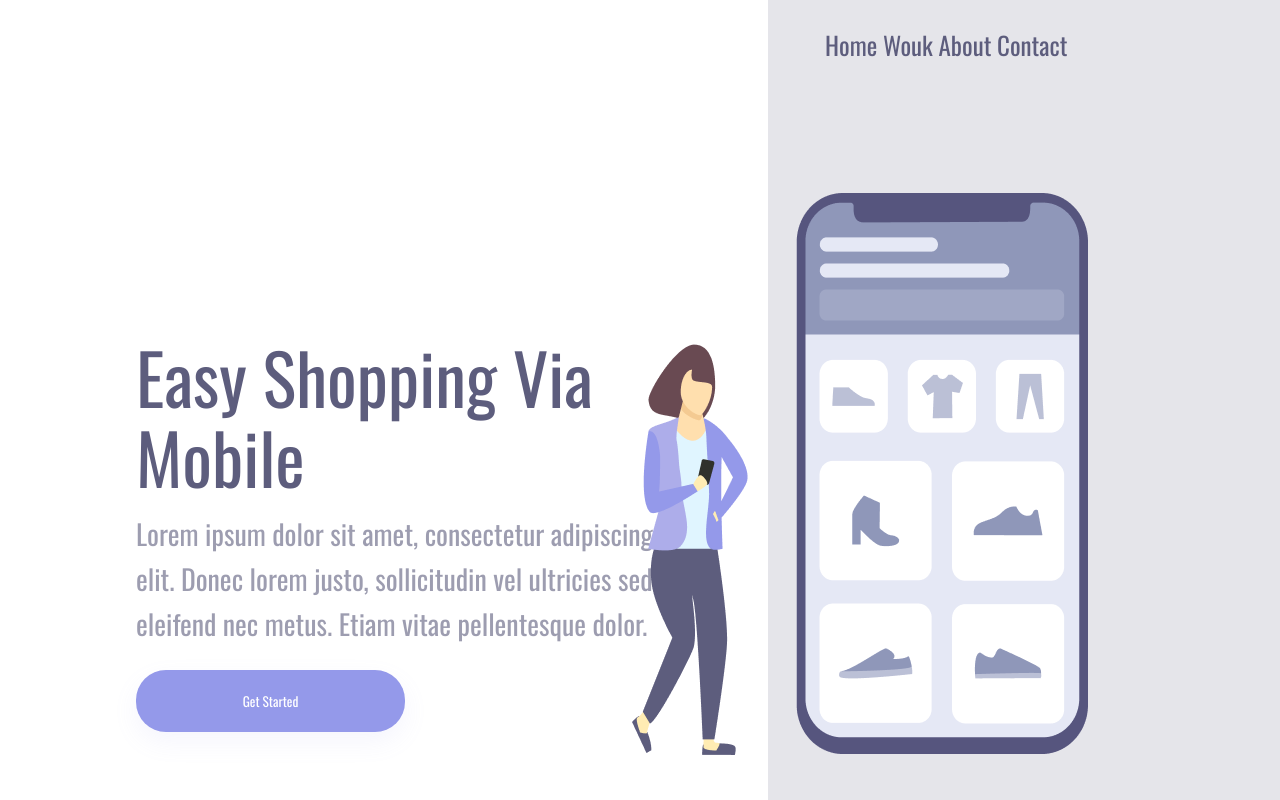
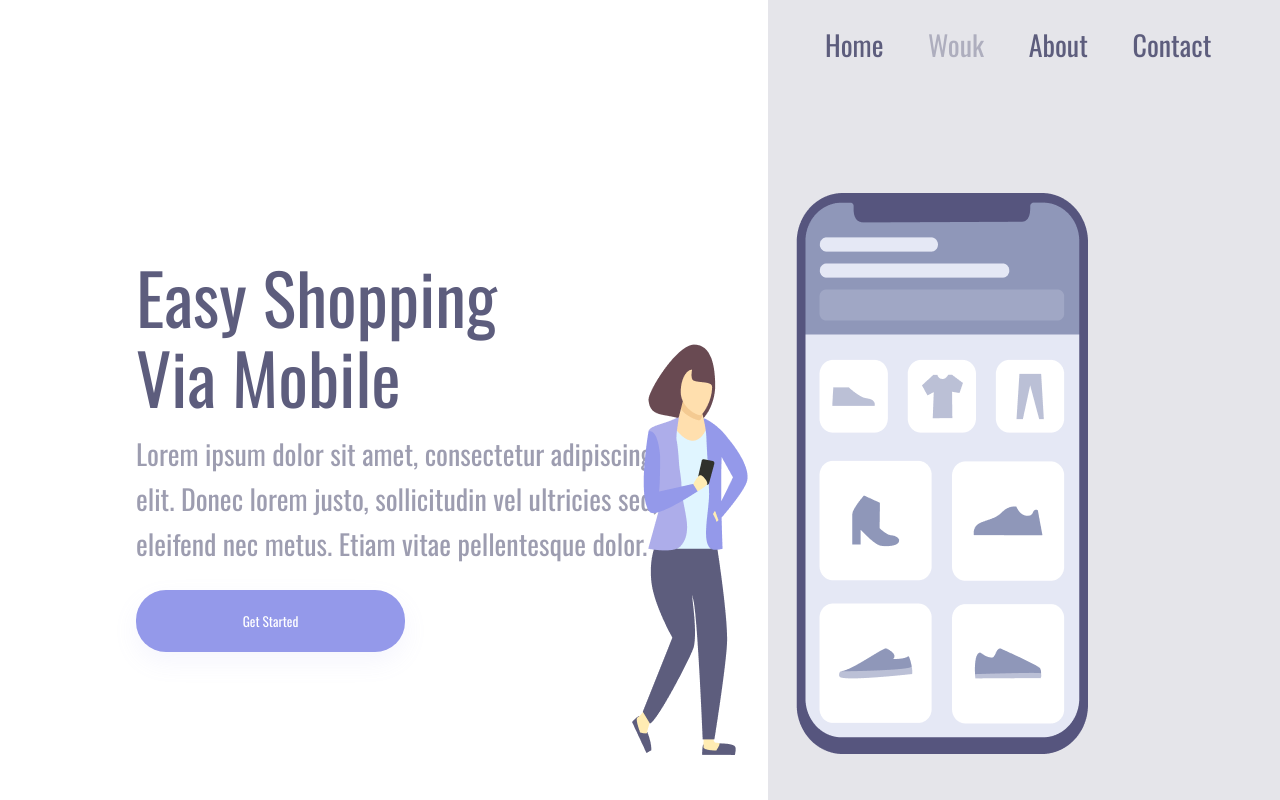
Before and after one commit to philippebonfati/Projeto-2, a plain HTML site: page index.html in a window 1280 px wide. Drawn offline with nearby package versions, Linux system fonts and the light colour scheme.

Commit message:
alteracao no css

```diff
--- a/styles.css
+++ b/styles.css
@@ -28,6 +28,7 @@
     height: 100vh;
     width: 40%;
     position: absolute;
+
 }
 
 img {
@@ -46,20 +47,38 @@ p {
     margin-right: 131px;
 }
 
+a {
+
+    font-size: 28px;
+    line-height: 41px;
+    cursor: pointer;
+    margin-right: 41px;
+    color: #5D5D7D;
+}
+
+a:nth-child(2) {
+    opacity: 0.4;
+}
+
+a:hover {
+    opacity: 0.4;
+
+}
+
+a:active {
+    opacity: 0.8;
+}
+
 header {
-
-    font-size: 25px;
-
-    line-height: 41px;
-    text-align: left;
-    right: 30px;
     margin: 24px 0 0 57px;
 }
+
+
 
 h1{
     font-size: 70px;
     line-height: 80px;
-    margin-top: 80px;
+    width: 368px;
 
 
 }
```
